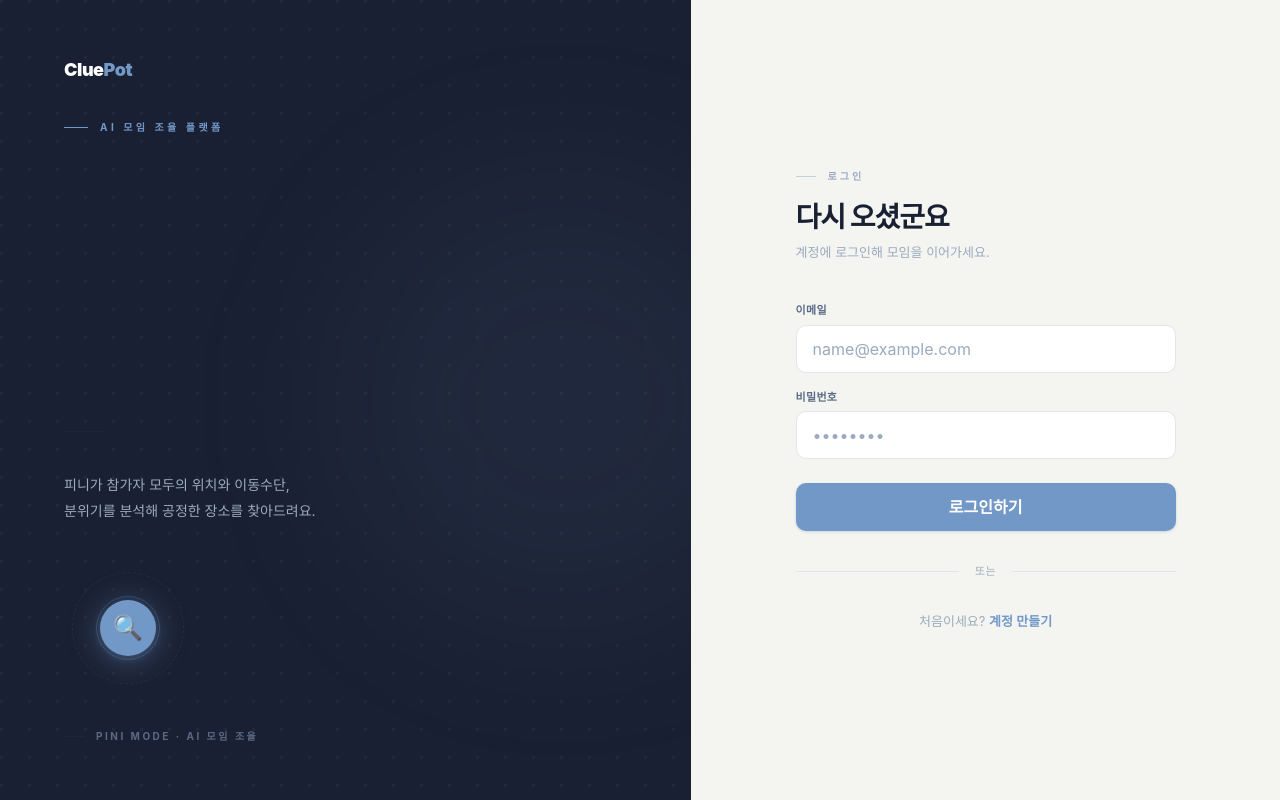
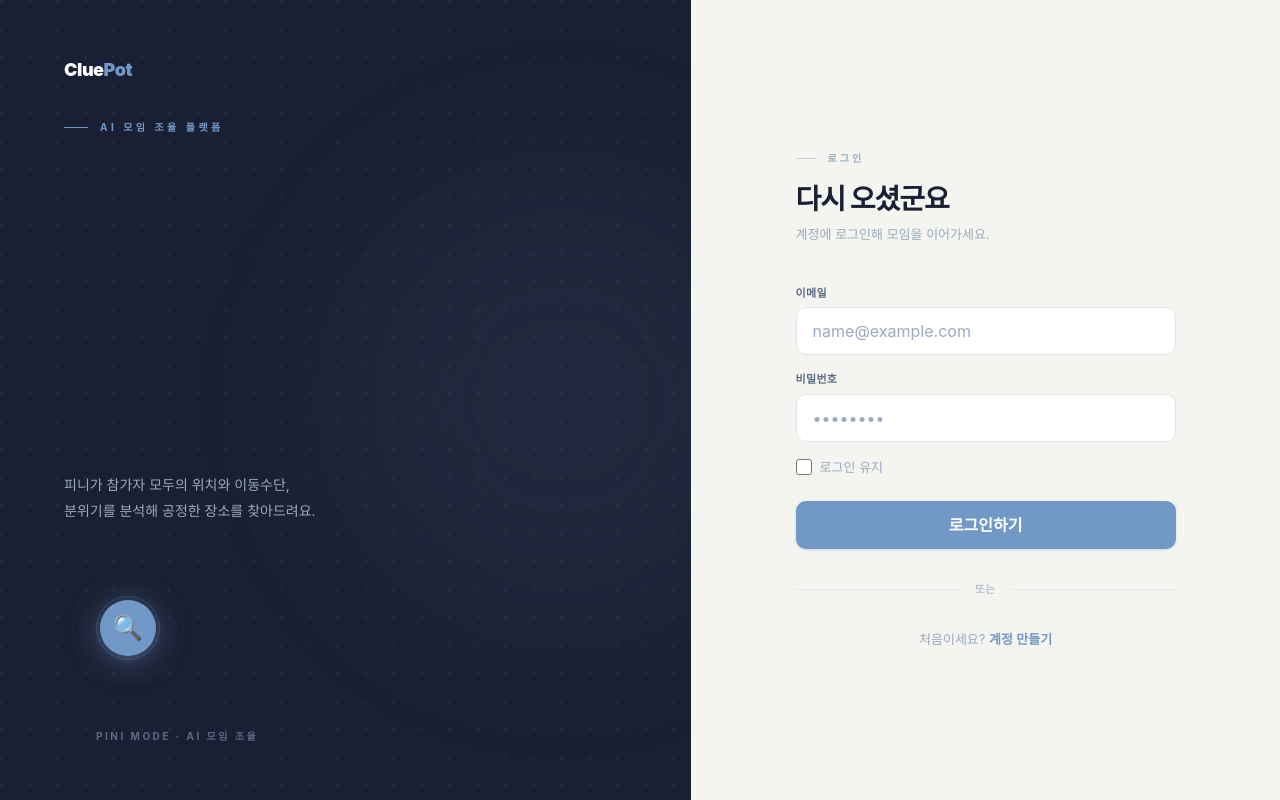
Before and after one commit to haerimi/Cluepot, a Next.js app in the folder apps/web/: page /login in a window 1280 px wide. Built offline with nearby package versions, Linux system fonts and the light colour scheme; no server answers.

Commit message:
feat: 로그인 유지 기능 추가 및 PINI 로딩 색상 수정

```diff
--- a/apps/web/app/(auth)/login/page.tsx
+++ b/apps/web/app/(auth)/login/page.tsx
@@ -194,6 +194,22 @@ export default function LoginPage() {
               />
             </div>
 
+            {/* 로그인 유지 */}
+            <div className="flex items-center gap-2">
+              <input
+                type="checkbox"
+                id="rememberMe"
+                name="rememberMe"
+                className="w-4 h-4 accent-accent cursor-pointer"
+              />
+              <label
+                htmlFor="rememberMe"
+                className="text-[13px] text-ink-subtle cursor-pointer select-none"
+              >
+                로그인 유지
+              </label>
+            </div>
+
             {/* Error */}
             {state?.error && (
               <p
--- a/apps/web/app/actions/auth.ts
+++ b/apps/web/app/actions/auth.ts
@@ -22,7 +22,8 @@ export async function login(
   }
 
   const cookieStore = await cookies();
-  const supabase = createClient(cookieStore);
+  const rememberMe = formData.get("rememberMe") === "on";
+  const supabase = createClient(cookieStore, rememberMe);
 
   const { error } = await supabase.auth.signInWithPassword({ email, password });
 
--- a/apps/web/app/components/PiniPanel.tsx
+++ b/apps/web/app/components/PiniPanel.tsx
@@ -296,7 +296,7 @@ export function PiniPanel({
               {([0, 0.2, 0.4] as const).map((d) => (
                 <div
                   key={d}
-                  className="w-1 h-1 rounded-full bg-butter"
+                  className="w-1 h-1 rounded-full bg-accent"
                   style={{ animation: `dot-bounce 1.4s ease-in-out ${d}s infinite` }}
                 />
               ))}
@@ -370,7 +370,7 @@ export function PiniPanel({
                   {([0, 0.2, 0.4] as const).map((d) => (
                     <div
                       key={d}
-                      className="w-1.5 h-1.5 rounded-full bg-butter"
+                      className="w-1.5 h-1.5 rounded-full bg-accent"
                       style={{ animation: `dot-bounce 1.4s ease-in-out ${d}s infinite` }}
                     />
                   ))}
--- a/apps/web/util/supabase/server.ts
+++ b/apps/web/util/supabase/server.ts
@@ -4,7 +4,10 @@ import { cookies } from "next/headers";
 const supabaseUrl = process.env.NEXT_PUBLIC_SUPABASE_URL;
 const supabaseKey = process.env.NEXT_PUBLIC_SUPABASE_PUBLISHABLE_KEY;
 
-export const createClient = (cookieStore: Awaited<ReturnType<typeof cookies>>) => {
+export const createClient = (
+  cookieStore: Awaited<ReturnType<typeof cookies>>,
+  persistent: boolean = true
+) => {
   return createServerClient(
     supabaseUrl!,
     supabaseKey!,
@@ -14,13 +17,12 @@ export const createClient = (cookieStore: Awaited<ReturnType<typeof cookies>>) =
           return cookieStore.getAll()
         },
         setAll(cookiesToSet) {
-          try {
-            cookiesToSet.forEach(({ name, value, options }) => cookieStore.set(name, value, options))
-          } catch {
-            // The `setAll` method was called from a Server Component.
-            // This can be ignored if you have middleware refreshing
-            // user sessions.
-          }
+          cookiesToSet.forEach(({ name, value, options }) => {
+            const opts = persistent
+              ? options
+              : { ...options, maxAge: undefined, expires: undefined };
+            cookieStore.set(name, value, opts);
+          });
         },
       },
     },
```
